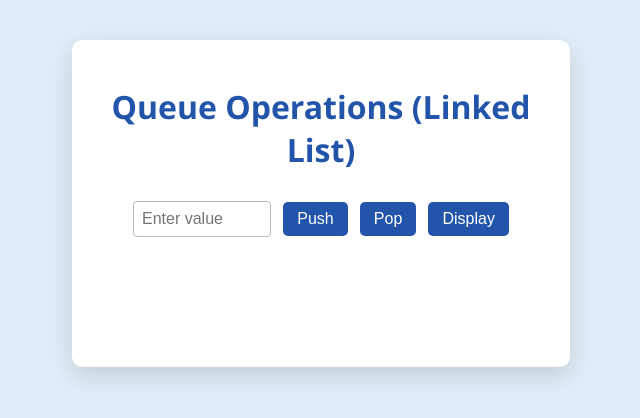
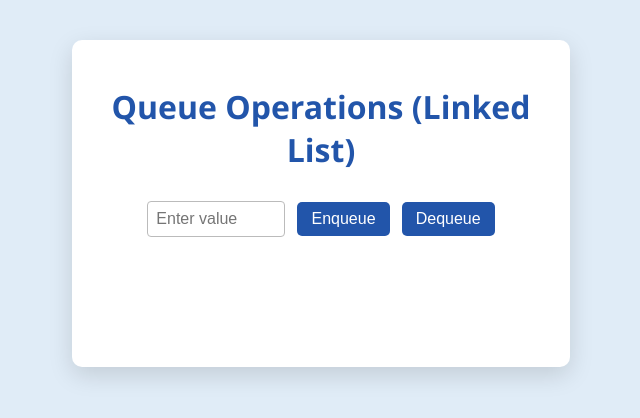
Before and after one commit to annampaul27/Stack-web, a plain HTML site: page index.html in a window 1280 px wide. Shown: the whole page, without its empty margins (319-959 px from the left). Drawn offline with Linux system fonts and the light colour scheme.

Commit message:
Rename buttons for queue operations

```diff
--- a/index.html
+++ b/index.html
@@ -10,9 +10,8 @@
         <h1>Queue Operations (Linked List)</h1>
         <div class="stack-controls">
             <input type="number" id="stackValue" placeholder="Enter value" />
-            <button onclick="handlePush()">Push</button>
-            <button onclick="handlePop()">Pop</button>
-            <button onclick="showStack()">Display</button>
+            <button onclick="handlePush()">Enqueue</button>
+            <button onclick="handlePop()">Dequeue</button>
         </div>
         <div class="output" id="output"></div>
         <div class="stack-visual" id="stackContents"></div>
```
